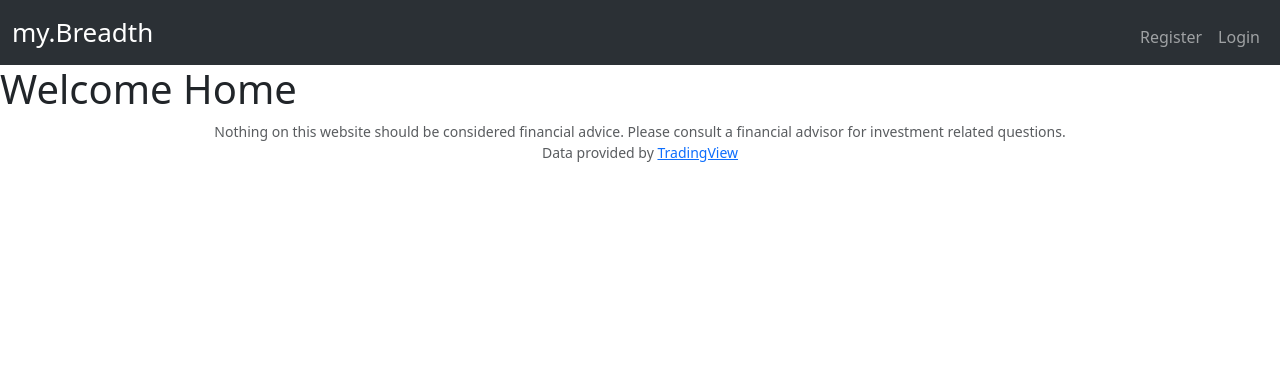
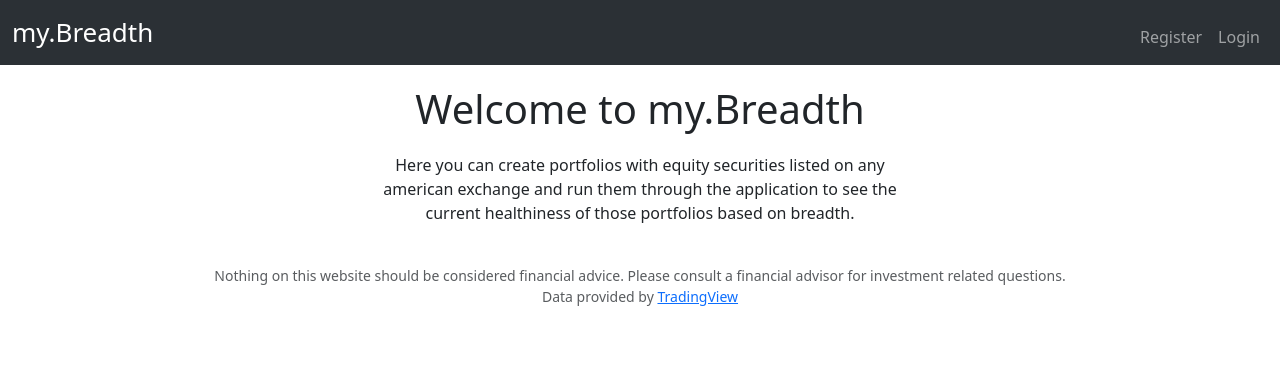
Before and after one commit to jarrodschilling/projects, a Flask app: page / in a window 1280 px wide. Shown: the top 365 px of the page. Run offline with Flask 3, Linux system fonts and the light colour scheme.

Commit message:
About to update Edit to all portfolios

```diff
--- a/my_breadth/app.py
+++ b/my_breadth/app.py
@@ -259,7 +259,7 @@ def create_portfolio():
     conn.close()
 
     # Combine symbol and exchange into an array
-    stock_data_upper = list(zip(symbols, exchanges))
+    stock_data_upper = list(zip(symbols_upper, exchanges))
     #stock_data_upper = [(symbol.upper(), exchange.upper()) for symbol, exchange in stock_data]
 
     # INSERT Stocks into database
@@ -328,8 +328,26 @@ def add_portfolio1():
     name = session.get("user_id")
     portfolio_id = request.form.get("portfolio_id")
     symbols = request.form.getlist("symbols[]")
-    exchanges = request.form.getlist("exchanges[]")
     screener = "america"
+
+    # Make symbols uppercase
+    symbols_upper = [symbol.upper() for symbol in symbols]
+    print(symbols_upper)
+
+    # Find exchanges for symbols from tradingview.db
+    conn = sqlite3.connect('tradingview.db')
+    cursor = conn.cursor()
+
+    exchanges = []
+    for i in range(0, len(symbols_upper)):
+        if symbols_upper[i] != "":
+            cursor.execute("SELECT exchange FROM tv WHERE symbol = ?", (symbols_upper[i],))
+            rows = cursor.fetchall()
+            print(rows)
+            exchanges.append(rows[0][0])
+
+    conn.commit()
+    conn.close()
 
     #Get portfolio name that matches portfolio_id from database
     conn = sqlite3.connect('database.db')
@@ -343,8 +361,8 @@ def add_portfolio1():
     conn.close()
 
     # Combine symbol and exchange into an array
-    stock_data = list(zip(symbols, exchanges))
-    stock_data_upper = [(symbol.upper(), exchange.upper()) for symbol, exchange in stock_data]
+    stock_data_upper = list(zip(symbols_upper, exchanges))
+    #stock_data_upper = [(symbol.upper(), exchange.upper()) for symbol, exchange in stock_data]
 
     # INSERT Stocks into database
     conn = sqlite3.connect('database.db')
--- a/my_breadth/templates/add-portfolio1.html
+++ b/my_breadth/templates/add-portfolio1.html
@@ -33,11 +33,7 @@
             </div>
             {% for i in range(20) %}
             <div class="text-center">
-              <label class="form-label"><b>Equity</b></label>
               <input type="text" id="symbol1" class="form-control" placeholder="symbol" name="symbols[]">
-            </div>
-            <div class="text-center">
-              <input type="text" id="exchange1" class="form-control" placeholder="exchange" name="exchanges[]">
             </div>
             {% endfor %}
             <div class="text-center">
--- a/my_breadth/templates/index.html
+++ b/my_breadth/templates/index.html
@@ -5,5 +5,21 @@
 {% endblock %}
 
 {% block main %}
-    <h1>Welcome Home</h1>
+
+<div class="container text-center">
+    <div class="row">
+        <div class="col">
+            <h1 style="margin: 20px;">Welcome to my.Breadth</h1>
+        </div>
+    </div>
+
+    <div class="row">
+        <div class="col-3"></div>
+        <div class="col-6">
+                Here you can create portfolios with equity securities listed on any american
+                exchange and run them through the application to see the current healthiness
+                of those portfolios based on breadth.
+        </div>
+        <div class="col-3"></div>
+    </div>
 {% endblock %}
--- a/my_breadth/templates/layout.html
+++ b/my_breadth/templates/layout.html
@@ -41,7 +41,7 @@
         </nav>
         <main>{% block main %}{% endblock %}</main>
 
-        <footer class="mb-5 small text-center text-muted">
+        <footer class="mb-5 small text-center text-muted" style="margin-top: 40px;">
             Nothing on this website should be considered financial advice. Please consult a financial advisor for investment related questions.
             <br>
             Data provided by <a href="https://www.tradingview.com/">TradingView</a>
```
Also changed, not shown: my_breadth/templates/register.html (+8 -1 lines), my_breadth/database.db, my_breadth/templates/add-portfolio3.html (added), my_breadth/templates/delete-portfolio2.html (added), my_breadth/templates/delete-portfolio3.html (added), 2 other files.
